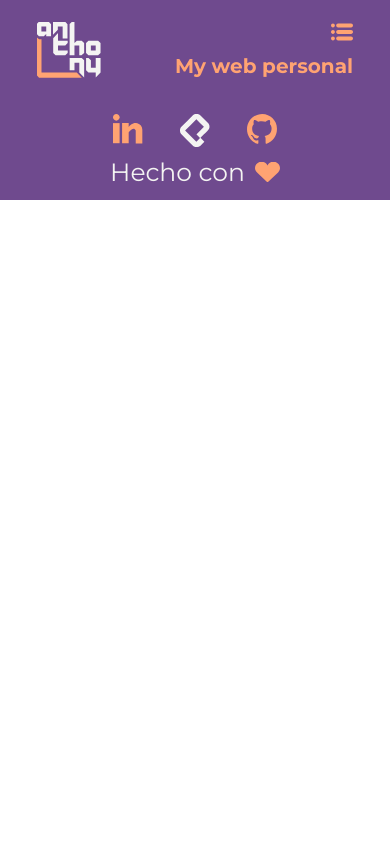
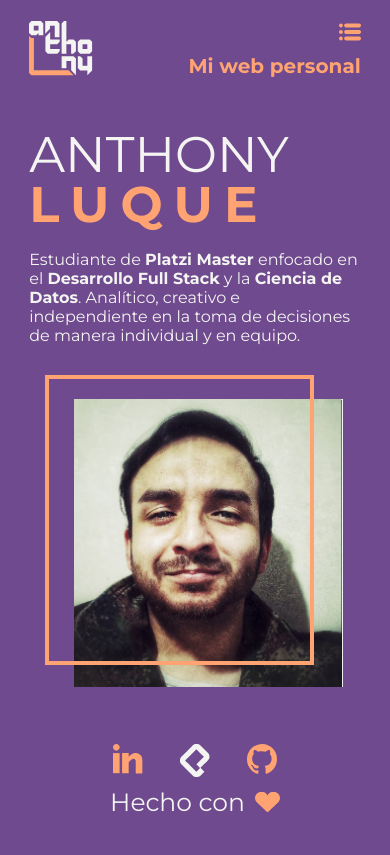
Before and after one commit to TonyLuque/udemy_web_personal, a Django app: page / in a window 390 px wide. Before the commit the page ends 200 px from the top, so only its background shows below. Run offline with Django 3.2, Linux system fonts and the light colour scheme.

Commit message:
[ADD] finished index's mobile version

```diff
--- a/core/static/core/css/estilos.css
+++ b/core/static/core/css/estilos.css
@@ -25,8 +25,15 @@ header {
     align-items: center;
     justify-content: space-around;
     height: 100px;
+    width: 100vw;
     margin: 0 auto;
     background-color: var(--violet);
+}
+
+.header__container {
+    display: inherit;
+    justify-content: space-between;
+    width: 85vw;
 }
 
 .header__logo {
@@ -75,7 +82,7 @@ footer {
     flex-direction: column;
     justify-content: center;
     align-items: center;
-    height: 100px;
+    height: 150px;
     width: 100%;
     background-color: var(--violet);
 }
--- /dev/null
+++ b/core/static/core/css/index.css
@@ -0,0 +1,57 @@
+main {
+    background-color: var(--violet);
+    display: flex;
+    align-items: center;
+    flex-direction: column;
+}
+
+.main__text, .main__image {
+     width: 85vw;
+     margin-top: 3rem;
+}
+
+.main__text h1 {
+    font-weight: normal;
+    font-size: 5rem;
+    line-height: 5rem;
+    color: var(--white);
+}
+
+.main__text h1 > b {
+    color: var(--orange);
+    letter-spacing: 0.22em;
+}
+
+.main__text p {
+    margin-top: 2rem;
+    font-size: 1.6rem;
+    max-width: 64rem;
+    color: var(--white);
+}
+
+.main__image {
+    position: relative;
+    height: 300px;
+    width: 300px;
+    margin-bottom: 3rem;
+}
+
+.main__image div {
+    height: 29rem;
+    width: 26.9rem;
+    position: absolute;
+    border: 4px solid var(--orange);
+    z-index: 1;
+}
+
+.main__image picture {
+    height: 27.6rem;
+    width: 26.9rem;
+    position: absolute;
+    bottom: 0;
+    right: .2rem;
+}
+
+.main__image img {
+    width: 100%;
+}
--- a/core/templates/core/base.html
+++ b/core/templates/core/base.html
@@ -8,9 +8,11 @@
     <link href="{% static 'core/css/estilos.css' %}" rel="stylesheet" type="text/css">
     <link rel="preconnect" href="https://fonts.gstatic.com">
     <link href="https://fonts.googleapis.com/css2?family=Montserrat:wght@400;600;700&display=swap" rel="stylesheet">
+    {% block styles %}{% endblock %}
 </head>
 <body>
     <header>
+        <div class="header__container">
             <a href="{% url 'home' %}" class="header__logo"></a>
             <ul class="header__nav">
                 <li><a href="{% url 'home' %}">Portada</a></li>
@@ -20,7 +22,8 @@
             </ul>
             <div class="header__mobile">
                 <span></span>
-            <p>My web personal</p>
+                <p>Mi web personal</p>
+            </div>
         </div>
     </header>
     {% block content %}{% endblock %}
--- a/core/templates/core/index.html
+++ b/core/templates/core/index.html
@@ -1,8 +1,23 @@
 {% extends 'core/base.html' %}
+{% load static %}
 
 {% block title %}Portada{% endblock %}
 
-{% block headers %}
-<h1>Anthony Luque</h1>
-<span>Desarrollador de Software</span>
+{% block styles %}
+<link href="{% static 'core/css/index.css' %}" rel="stylesheet" type="text/css">
 {% endblock %}
+
+{% block content %}
+<main>
+    <section class="main__text">
+        <h1>ANTHONY <br><b>LUQUE</b></h1>
+        <p>Estudiante de <b>Platzi Master</b> enfocado en el <b>Desarrollo Full Stack</b> y la <b>Ciencia de Datos</b>. Analítico, creativo e independiente en la toma de decisiones de manera individual y en equipo. </p>
+    </section>
+    <section class="main__image">
+        <div></div>
+        <picture>
+            <img src="{% static 'core/img/photo.jpg' %}" alt="main photo">
+        </picture>
+    </section>
+</main>
+{% endblock %}
--- a/myweb/settings.py
+++ b/myweb/settings.py
@@ -26,7 +26,7 @@ SECRET_KEY = os.environ.get('SECRET_KEY')
 # SECURITY WARNING: don't run with debug turned on in production!
 DEBUG = bool(os.environ.get('DEBUG'))
 
-ALLOWED_HOSTS = ['demo-blog-personal.herokuapp.com', 'localhost']
+ALLOWED_HOSTS = ['demo-blog-personal.herokuapp.com', 'localhost', '192.168.0.3']
 
 
 # Application definition
```
Also changed, not shown: core/static/core/img/photo.jpg (added). Lines whose indentation alone changed are shown as unchanged.
